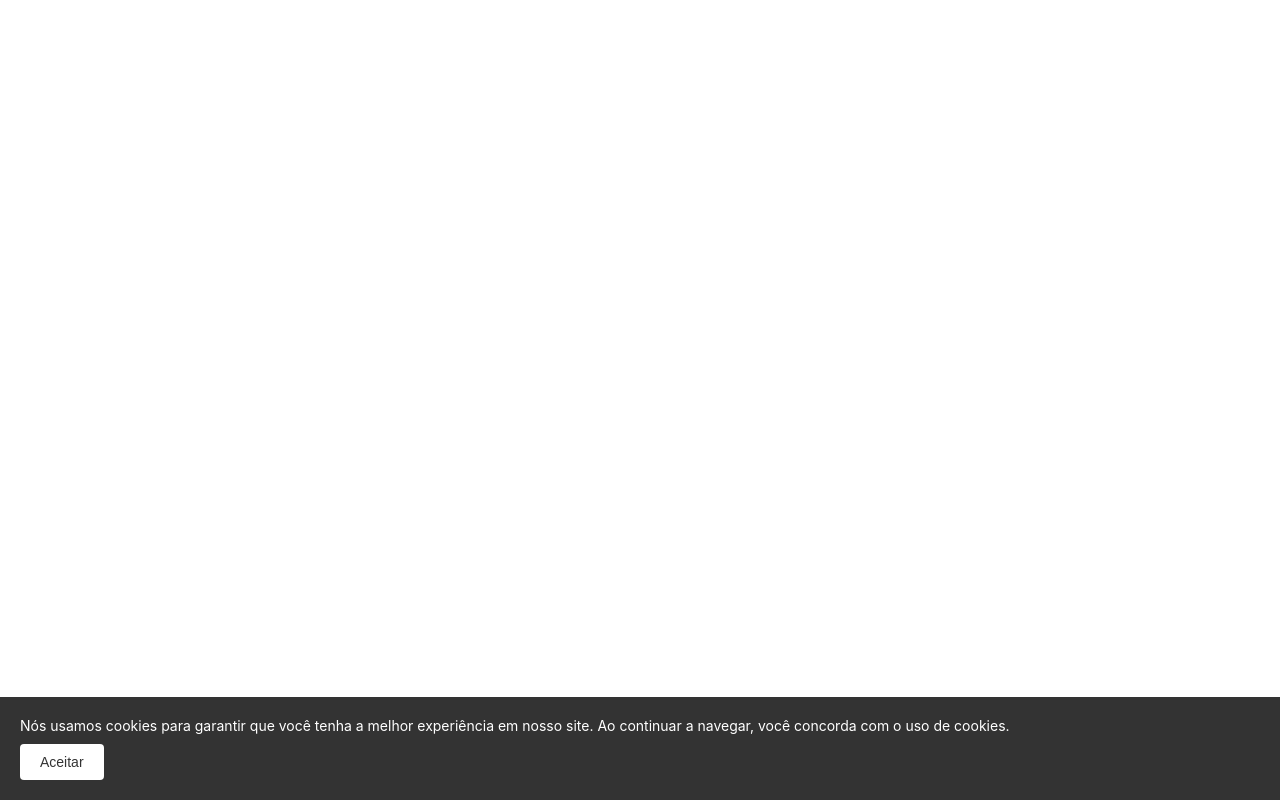
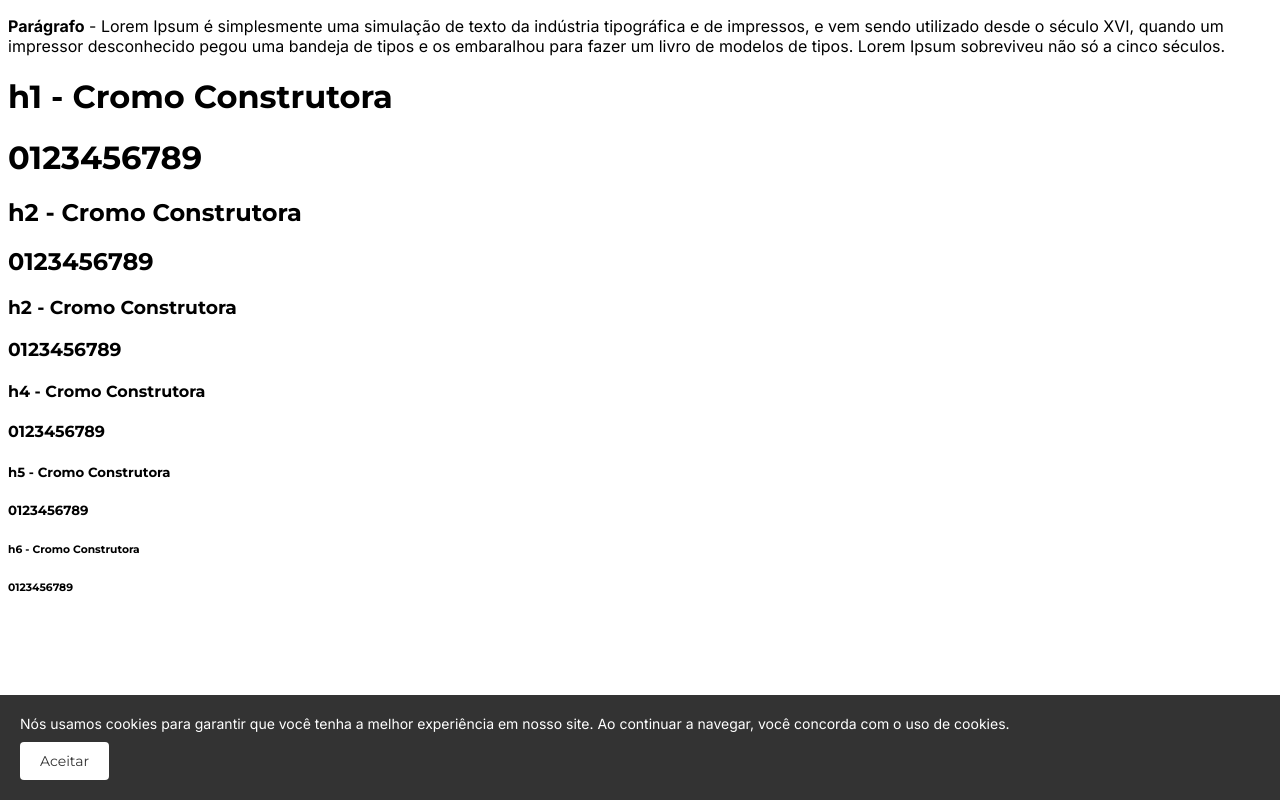
Before and after one commit to walttoncoelho/CROMO, a React (Create React App) app in the folder cromo/: page /templates in a window 1280 px wide. Built offline with nearby package versions, Linux system fonts and the light colour scheme.

Commit message:
feat: Implementa o padrão de fontes

```diff
--- a/cromo/public/index.html
+++ b/cromo/public/index.html
@@ -10,34 +10,16 @@
       content="Web site created using create-react-app"
     />
     <link rel="apple-touch-icon" href="%PUBLIC_URL%/logo192.png" />
-    <!--
-      manifest.json provides metadata used when your web app is installed on a
-      user's mobile device or desktop. See https://developers.google.com/web/fundamentals/web-app-manifest/
-    -->
+
     <link rel="manifest" href="%PUBLIC_URL%/manifest.json" />
-    <!--
-      Notice the use of %PUBLIC_URL% in the tags above.
-      It will be replaced with the URL of the `public` folder during the build.
-      Only files inside the `public` folder can be referenced from the HTML.
+    <link href="https://fonts.googleapis.com/css?family=Inter:400,500,600,700|Montserrat:400,500,600,700&display=swap" rel="stylesheet">
 
-      Unlike "/favicon.ico" or "favicon.ico", "%PUBLIC_URL%/favicon.ico" will
-      work correctly both with client-side routing and a non-root public URL.
-      Learn how to configure a non-root public URL by running `npm run build`.
-    -->
-    <title>React App</title>
+
+    <title>CROMO CONSTRUTORA</title>
   </head>
   <body>
     <noscript>You need to enable JavaScript to run this app.</noscript>
     <div id="root"></div>
-    <!--
-      This HTML file is a template.
-      If you open it directly in the browser, you will see an empty page.
 
-      You can add webfonts, meta tags, or analytics to this file.
-      The build step will place the bundled scripts into the <body> tag.
-
-      To begin the development, run `npm start` or `yarn start`.
-      To create a production bundle, use `npm run build` or `yarn build`.
-    -->
   </body>
 </html>
--- a/cromo/src/index.css
+++ b/cromo/src/index.css
@@ -1,13 +1,22 @@
-body {
+/* body {
   margin: 0;
   font-family: -apple-system, BlinkMacSystemFont, 'Segoe UI', 'Roboto', 'Oxygen',
     'Ubuntu', 'Cantarell', 'Fira Sans', 'Droid Sans', 'Helvetica Neue',
     sans-serif;
   -webkit-font-smoothing: antialiased;
   -moz-osx-font-smoothing: grayscale;
+} */
+
+body {
+  font-family: 'Inter', sans-serif;
 }
 
-code {
+h1, h2, h3, h4, h5, h6, button {
+  font-family: 'Montserrat', sans-serif;
+}
+
+
+/* code {
   font-family: source-code-pro, Menlo, Monaco, Consolas, 'Courier New',
     monospace;
-}
+} */
--- /dev/null
+++ b/cromo/src/pages/Templates/Templates.jsx
@@ -0,0 +1,21 @@
+import React from "react";
+
+export default function Templates() {
+  return (
+    <>
+      <p><strong>Parágrafo</strong> - Lorem Ipsum é simplesmente uma simulação de texto da indústria tipográfica e de impressos, e vem sendo utilizado desde o século XVI, quando um impressor desconhecido pegou uma bandeja de tipos e os embaralhou para fazer um livro de modelos de tipos. Lorem Ipsum sobreviveu não só a cinco séculos.</p>
+      <h1>h1 - Cromo Construtora</h1>
+      <h1>0123456789</h1>
+      <h2>h2 - Cromo Construtora</h2>
+      <h2>0123456789</h2>
+      <h3>h2 - Cromo Construtora</h3>
+      <h3>0123456789</h3>
+      <h4>h4 - Cromo Construtora</h4>
+      <h4>0123456789</h4>
+      <h5>h5 - Cromo Construtora</h5>
+      <h5>0123456789</h5>
+      <h6>h6 - Cromo Construtora</h6>
+      <h6>0123456789</h6>
+    </>
+  );
+}
--- a/cromo/src/routes/AppRoutes.jsx
+++ b/cromo/src/routes/AppRoutes.jsx
@@ -1,34 +1,31 @@
-import React from 'react'
-import { Routes, Route } from 'react-router-dom'
-import Home from '../pages/Home/Home';
-import Sobre from '../pages/Sobre/Sobre';
-import FaleConosco from '../pages/FaleConosco/FaleConosco';
-import Empreendimentos from '../pages/Empreendimentos/Empreendimentos';
-import Login from '../pages/Manager/Login/Login';
-import Painel from '../pages/Manager/Painel/Painel';
-
-
-
+import React from "react";
+import { Routes, Route } from "react-router-dom";
+import Home from "../pages/Home/Home";
+import Sobre from "../pages/Sobre/Sobre";
+import FaleConosco from "../pages/FaleConosco/FaleConosco";
+import Empreendimentos from "../pages/Empreendimentos/Empreendimentos";
+import Login from "../pages/Manager/Login/Login";
+import Painel from "../pages/Manager/Painel/Painel";
+import Templates from "../pages/Templates/Templates";
 
 export function AppRoutes() {
   return (
+    /* Páginas públicas */
+    <Routes>
+      <Route path="/" element={<Home />} />
+      <Route path="/home" element={<Home />} />
+      <Route path="/sobre" element={<Sobre />} />
+      <Route path="/empreendimentos" element={<Empreendimentos />} />
+      <Route path="/faleconosco" element={<FaleConosco />} />
+      <Route path="/manager" element={<Login />} />
 
-/* Páginas públicas */
-      <Routes>
-        <Route path="/" element={<Home />} />
-        <Route path='/home' element={<Home />} />
-        <Route path='/sobre' element={<Sobre />} />
-        <Route path='/faleconosco' element={<FaleConosco /> } />
-        <Route path='/empreendimentos' element={<Empreendimentos />  } />
-        <Route path="/manager" element={ < Login /> }/>
-{/* Páginas auxiliares */}
+      <Route path="/templates" element={<Templates />} />
 
-{/* Páginas privadas */}
+      {/* Páginas auxiliares */}
 
-        <Route path="/painel" element={ <Painel /> }/>
+      {/* Páginas privadas */}
 
-      </Routes>
-
-
-  )
+      <Route path="/painel" element={<Painel />} />
+    </Routes>
+  );
 }
```
